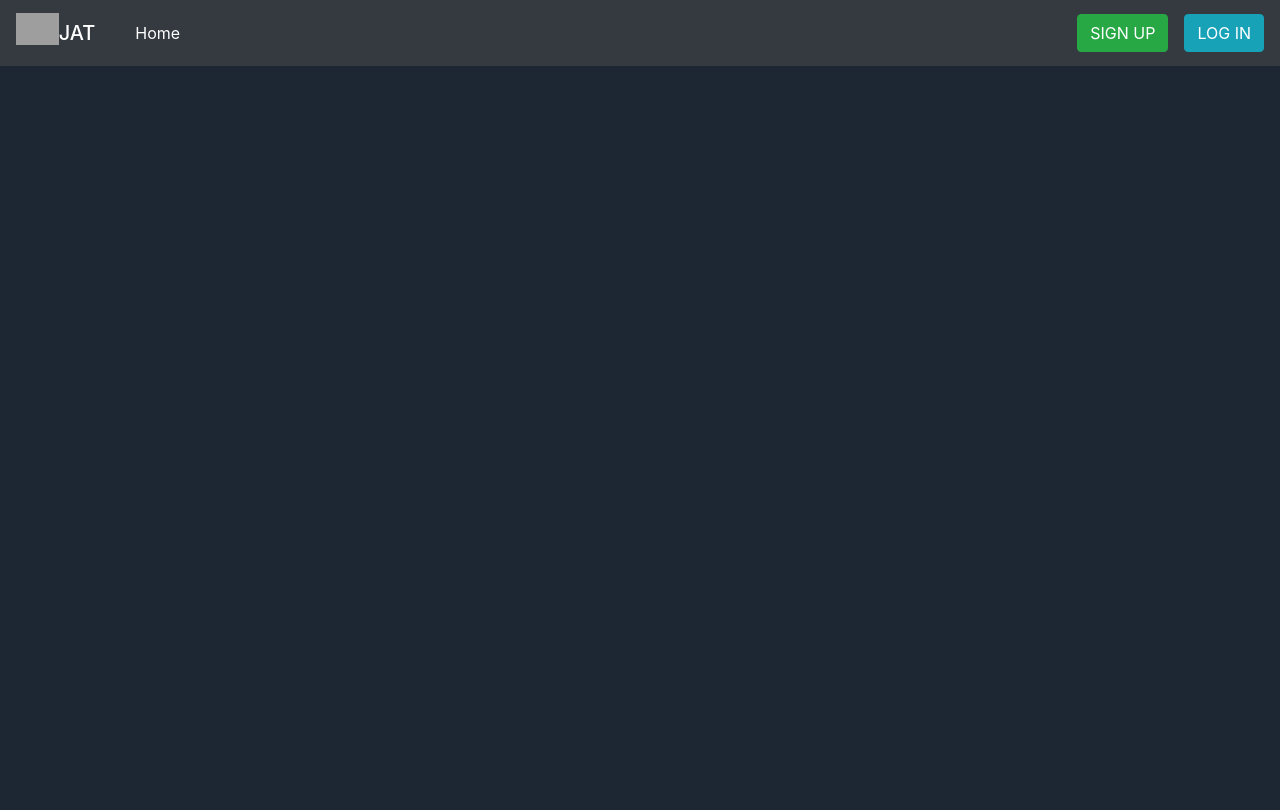
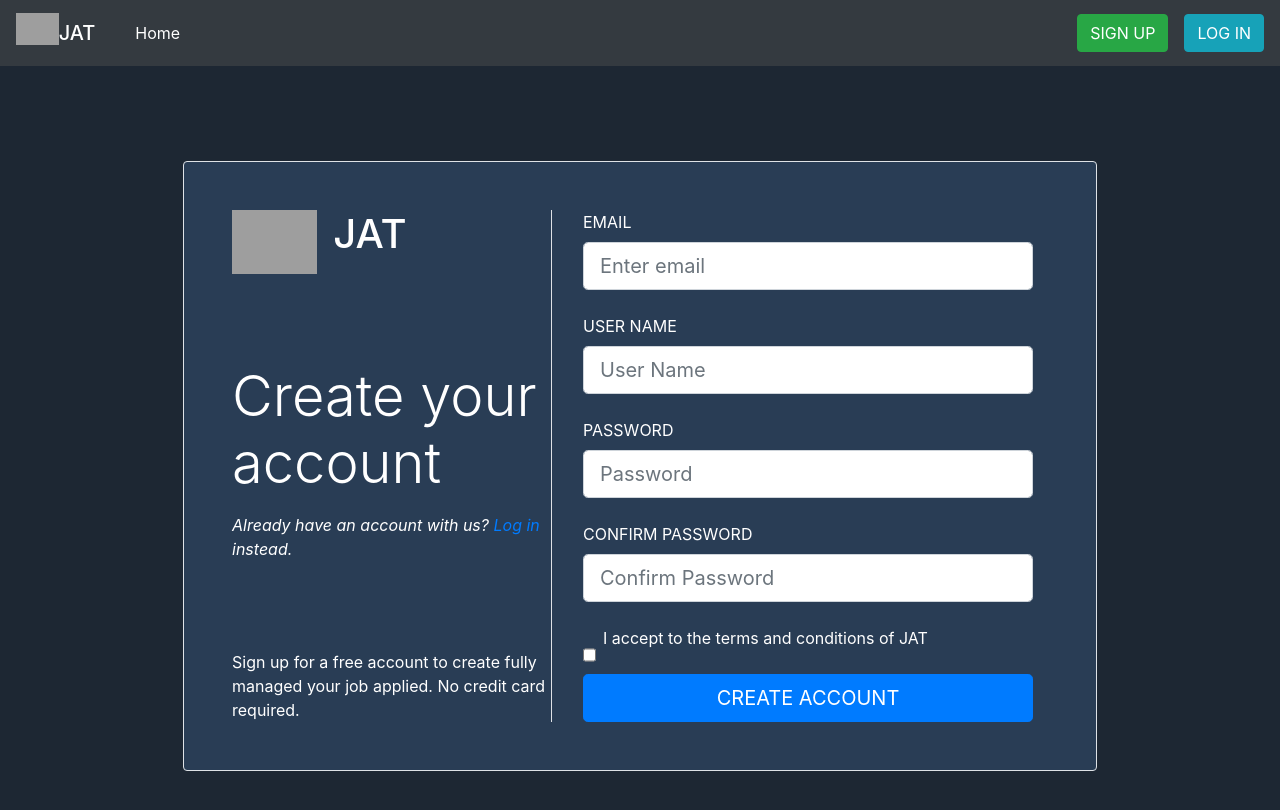
Before and after one commit to l-kimleng/jat-frontend, an Angular app: page / in a window 1280 px wide. Shown: the top 810 px of the page. Built offline with nearby package versions, Linux system fonts and the light colour scheme; grey boxes are pictures that could not be loaded.

Commit message:
design sign up form

```diff
--- a/src/app/app.component.html
+++ b/src/app/app.component.html
@@ -1 +1,3 @@
 <nav-bar></nav-bar>
+
+<router-outlet></router-outlet>
--- /dev/null
+++ b/src/app/auth/sign-up/sign-up.component.html
@@ -0,0 +1,42 @@
+<section class="container">
+    <div class="row border rounded p-5">
+        <div class="col flex-container border-right">
+            <div class="row">
+                <img src="../assets/logo.svg" class="d-inline-block align-top" height="64" alt="logo">
+                <span class="ml-3 h1">JAT</span>
+            </div>
+            <div class="row">
+                <span class="display-4">Create your <br/> account</span>
+                <span class="mt-3"> <em>Already have an account with us? <a href="#">Log in</a> instead.</em></span>
+            </div>
+            <div class="row">
+                Sign up for a free account to
+                create fully managed your job applied. No credit card required.</div>
+        </div>
+        <div class="col container-login-form ml-3">
+            <form>
+                <div class="form-group mb-4">
+                    <label for="inputEmail" class="text-uppercase">Email</label>
+                    <input type="email" class="form-control form-control-lg" id="inputEmail" aria-describedby="emailHelp" placeholder="Enter email">
+                </div>
+                <div class="form-group mb-4">
+                    <label for="userName" class="text-uppercase">User name</label>
+                    <input class="form-control form-control-lg" type="text" placeholder="User Name" id="userName">
+                </div>
+                <div class="form-group mb-4">
+                    <label for="inputPassword" class="text-uppercase">Password</label>
+                    <input type="password" class="form-control form-control-lg" id="inputPassword" placeholder="Password">
+                </div>
+                <div class="form-group mb-4">
+                    <label for="inputConfirmPassword" class="text-uppercase">Confirm Password</label>
+                    <input type="password" class="form-control form-control-lg" id="inputConfirmPassword" placeholder="Confirm Password">
+                </div>
+                <div class="form-check mb-4">
+                    <input type="checkbox" class="form-check-input form-control-lg" id="inputCheckBox">
+                    <label class="form-check-label" for="inputCheckBox">I accept to the terms and conditions of JAT</label>
+                </div>
+                <button type="submit" class="btn btn-primary btn-lg btn-block text-uppercase">Create Account</button>
+            </form>
+        </div>
+    </div>
+</section>
--- /dev/null
+++ b/src/app/auth/sign-up/sign-up.component.scss
@@ -0,0 +1,22 @@
+.container{
+    display: flex;
+    justify-content: center;
+    align-items: center;
+    height: 50rem;
+    color: white;
+
+    &-login-form {
+      min-width: 30rem;
+    }
+
+    & .row {
+      background-color: rgb(41, 61, 85);
+    }
+}
+
+.flex-container {
+    display: flex;
+    flex-direction: column;
+    justify-content: space-between;
+    width: 20rem;
+}
--- /dev/null
+++ b/src/app/auth/sign-up/sign-up.component.ts
@@ -0,0 +1,15 @@
+import { Component, OnInit } from '@angular/core';
+
+@Component({
+  selector: 'app-sign-up',
+  templateUrl: './sign-up.component.html',
+  styleUrls: ['./sign-up.component.scss']
+})
+export class SignUpComponent implements OnInit {
+
+  constructor() { }
+
+  ngOnInit() {
+  }
+
+}
--- a/src/styles.scss
+++ b/src/styles.scss
@@ -4,4 +4,5 @@
 
 body {
     background-color: $bg-color;
+    height: 100vh;
 }
```
Also changed, not shown: src/app/app.module.ts (+10 -4 lines).
